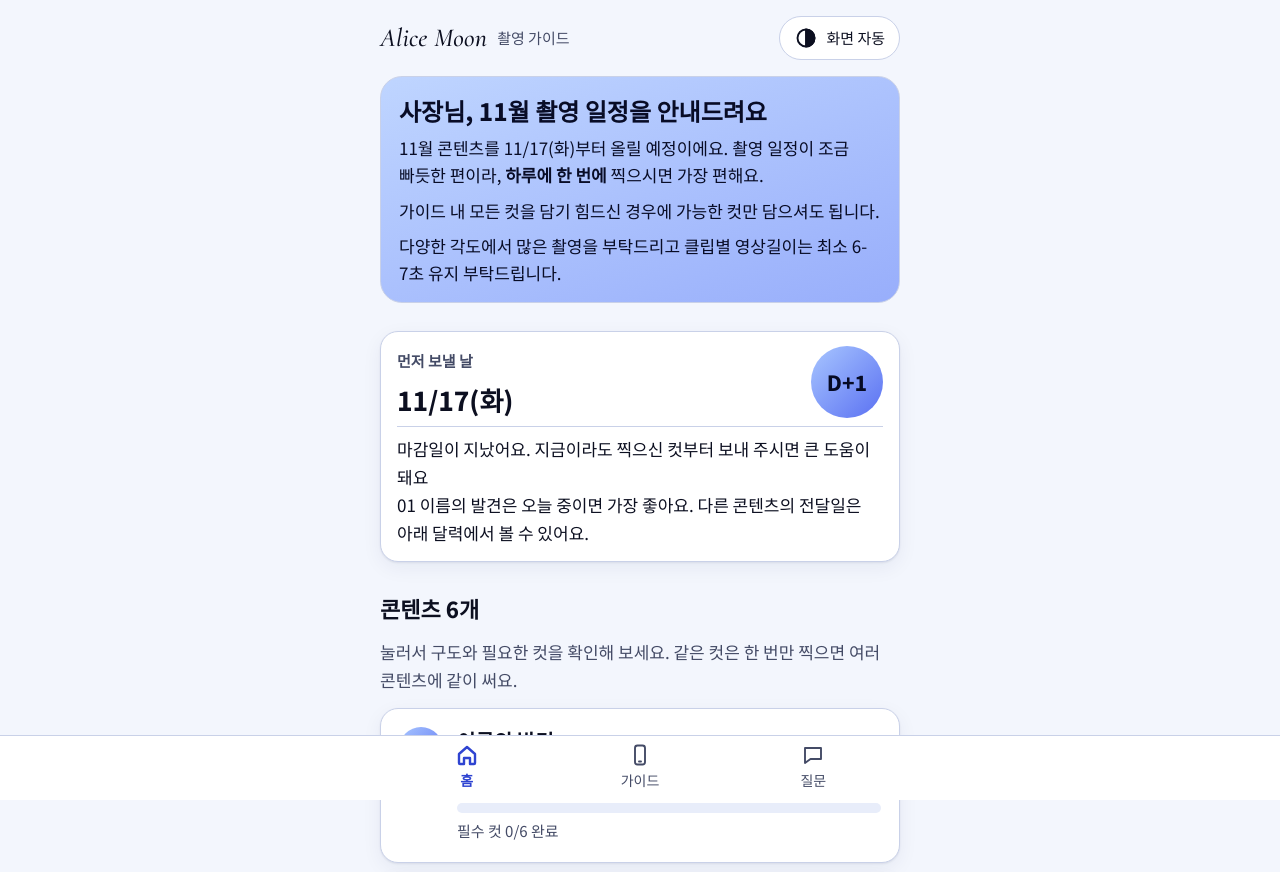
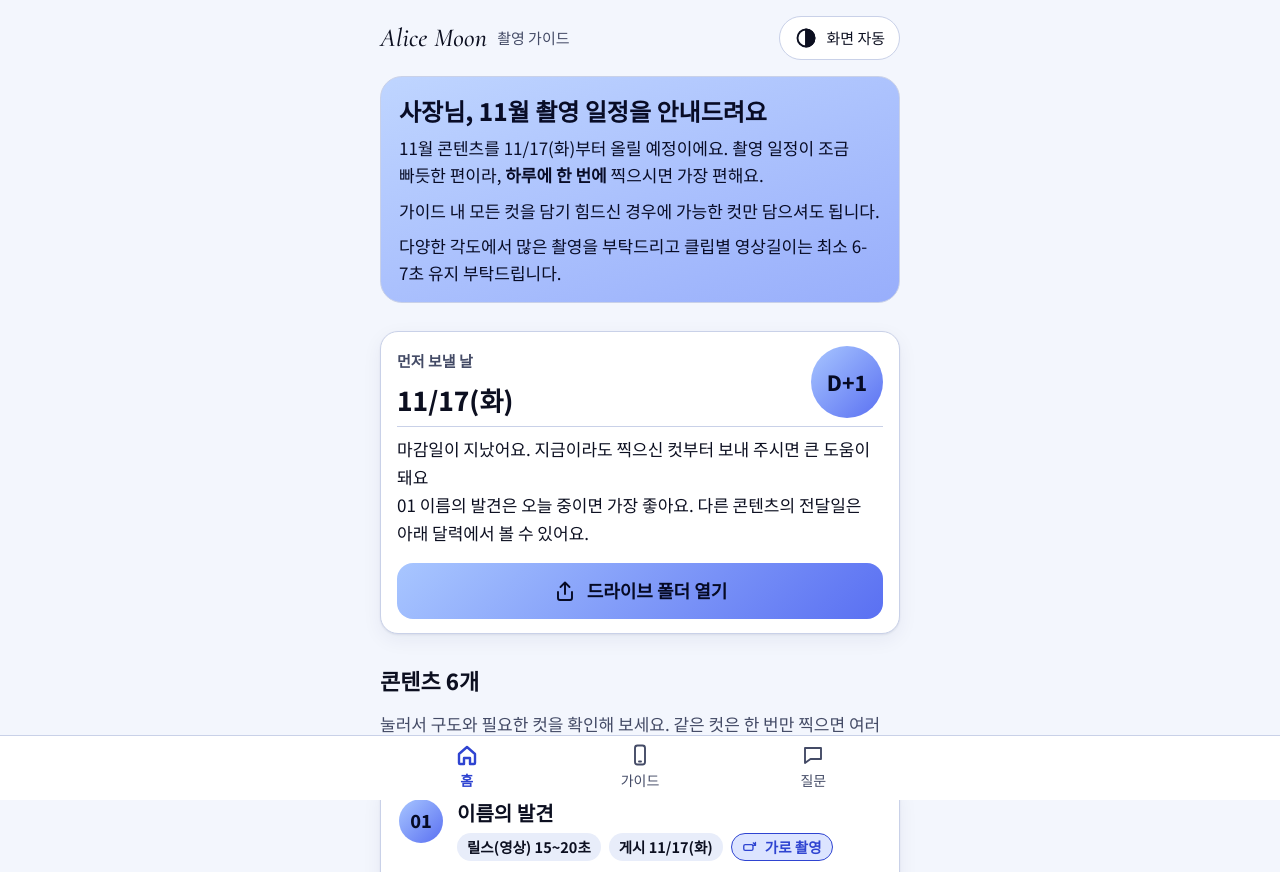
Before and after one commit to jeremykang13/am-guide-77dbsu0bkjqo, a plain HTML site: page index.html in a window 1280 px wide. Shown: the top 872 px of the page. Drawn offline with nearby package versions, Linux system fonts and the light colour scheme.

Commit message:
Add Drive upload link and home-screen send button
Co-Authored-By: Claude Sonnet 5.5 <noreply@anthropic.com>

```diff
--- a/data/config.json
+++ b/data/config.json
@@ -1,7 +1,7 @@
 {
   "_readme": "사이트 전체 설정. driveUrl에 구글 드라이브 폴더 링크를 넣으면 '파일 보내기' 버튼이 바로 켜져요.",
   "siteName": "앨리스문 촬영 가이드",
-  "driveUrl": "",
+  "driveUrl": "https://drive.google.com/drive/folders/1soYwPUqMHjwbpE8zXgSCm6gyF38s2CGo?usp=drive_link",
   "deadline": "2026-11-17",
   "deadlineLabel": "11/17(화)",
   "deadlineExtra": "01 이름의 발견은 오늘 중이면 가장 좋아요. 다른 콘텐츠의 전달일은 아래 달력에서 볼 수 있어요.",
--- a/index.html
+++ b/index.html
@@ -132,6 +132,7 @@ h3 { font-size: 19px; line-height: 1.4; font-weight: 700; }
 .deadline .date { font-size: 30px; font-weight: 800; line-height: 1.2; }
 .dday { grid-row: 1 / span 2; grid-column: 2; display: flex; align-items: center; justify-content: center; min-width: 84px; height: 84px; border-radius: 42px; background: var(--grad); color: var(--on-grad); font-weight: 800; font-size: 24px; }
 .deadline .copy { grid-column: 1 / -1; padding-top: 10px; margin-top: 8px; border-top: 1px solid var(--line); }
+.deadline .homeSend { grid-column: 1 / -1; margin-top: 12px; }
 .shortcut { display: flex; align-items: center; gap: 14px; text-decoration: none; min-height: 72px; border: 1.5px solid var(--accent); }
 .shortcut .tag { font-size: 24px; font-weight: 800; color: var(--accent); min-width: 52px; }
 .shortcut b { display: block; font-size: 18px; }
@@ -507,7 +508,8 @@ details.tip[open] summary svg { transform: rotate(90deg); }
       + cfg.request.paragraphs.map(function (p) { return '<p>' + rich(p) + '</p>'; }).join('') + '</section>';
     h += '<section class="card deadline" aria-label="전달 마감"><span class="lbl">먼저 보낼 날</span><span class="date">' + esc(cfg.deadlineLabel) + '</span>'
       + (n != null ? '<span class="dday" aria-label="마감까지 ' + esc(ddayText(n)) + '">' + esc(ddayText(n)) + '</span>' : '')
-      + '<p class="copy">' + esc(deadlineCopy(n)) + (cfg.deadlineExtra ? '<br>' + esc(cfg.deadlineExtra) : '') + '</p></section>';
+      + '<p class="copy">' + esc(deadlineCopy(n)) + (cfg.deadlineExtra ? '<br>' + esc(cfg.deadlineExtra) : '') + '</p>'
+      + (safeUrl(cfg.driveUrl) ? '<a class="btn primary homeSend" href="' + esc(safeUrl(cfg.driveUrl)) + '" target="_blank" rel="noopener noreferrer">' + ic('share') + esc(D.guide.delivery.buttonLabel) + '</a>' : '') + '</section>';
     h += '<section class="sec"><h2>콘텐츠 6개</h2><p class="muted">눌러서 구도와 필요한 컷을 확인해 보세요. 같은 컷은 한 번만 찍으면 여러 콘텐츠에 같이 써요.</p><div class="clist">'
       + D.contents.contents.map(contentCard).join('') + '</div></section>';
     if (tip) {
```
